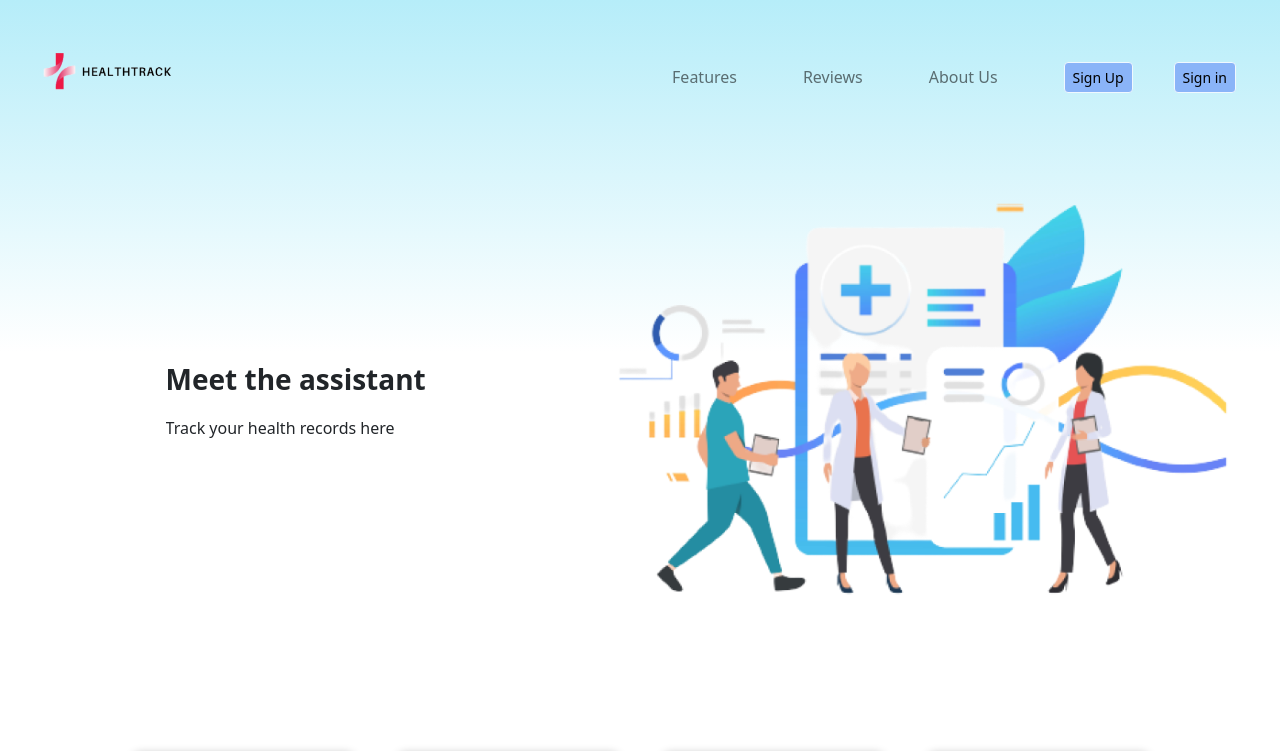
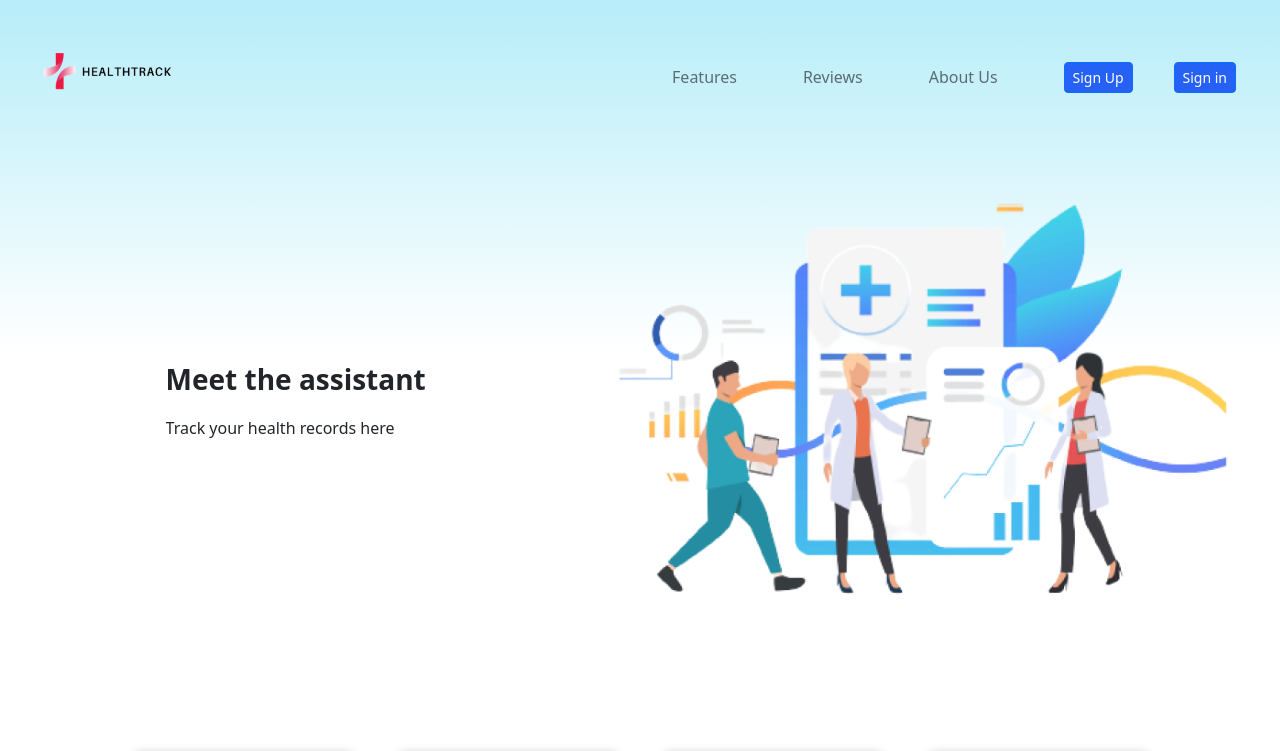
Before and after one commit to achintyamishra01/sehat, a React (Create React App) app: page / in a window 1280 px wide. Shown: the top 751 px of the page. Built offline with nearby package versions, Linux system fonts and the light colour scheme.

Commit message:
Changed Stylings

```diff
--- a/src/App.css
+++ b/src/App.css
@@ -205,3 +205,9 @@ carousel-item.active {
   /* background-color: #7378FD  */
 }
 /* Navbar */
+#sin {
+  background: rgb(38, 97, 245);
+}
+#sup {
+  background: rgb(38, 97, 245);
+}
--- a/src/pages/HomePage.js
+++ b/src/pages/HomePage.js
@@ -1,19 +1,19 @@
 import React from "react";
 import Cards from "../Components/Cards";
-import { Link } from 'react-router-dom'
+import { Link } from "react-router-dom";
 import Testimonials from "../Components/Testimonials";
 import logo from "../images/Healthtrack logo.png";
 import assistant from "../images/meet the assistant photo.png";
-import { ToastContainer, toast } from 'react-toastify';
-import 'react-toastify/dist/ReactToastify.css';
+import { ToastContainer, toast } from "react-toastify";
+import "react-toastify/dist/ReactToastify.css";
 
-import "../CSS/Header.css"
+import "../CSS/Header.css";
 import { HashLink } from "react-router-hash-link";
 
 function HomePage() {
-  const Logout=()=>{
+  const Logout = () => {
     localStorage.removeItem("email");
-    toast.success('Logging out..', {
+    toast.success("Logging out..", {
       position: "top-left",
       autoClose: 1000,
       hideProgressBar: false,
@@ -23,10 +23,9 @@ function HomePage() {
       progress: undefined,
     });
     setTimeout(() => {
-        window.location.reload()
+      window.location.reload();
     }, 2000);
-
-  }
+  };
 
   return (
     <div>
@@ -44,7 +43,7 @@ function HomePage() {
       <div className="container-fluid header-component">
         <nav className="navbar navbar-expand-lg navbar-light ">
           <a href="/" className="navbar-brand">
-            <img src={logo} id="logo" alt="" ></img>
+            <img src={logo} id="logo" alt=""></img>
           </a>
           <button
             className="navbar-toggler"
@@ -73,18 +72,49 @@ function HomePage() {
                 </HashLink>
               </li>
 
-             {!localStorage.getItem("email") ?<li>
+              {!localStorage.getItem("email") ? (
+                <li>
                   <Link className="nav-link" to={"/Sign"}>
-                <button type="button" className="btn btn-primary btn-sm" style={{  background: "#8ab4f8",color:"black",borderColor:"aliceblue"}}>Sign Up</button>
+                    <button
+                      type="button"
+                      className="btn btn-primary btn-sm"
+                      id="sup"
+                    >
+                      Sign Up
+                    </button>
                   </Link>
-              </li>:  <Link className="nav-link" to={"/Dashboard"}>Dashboard</Link>}
-
+                </li>
+              ) : (
+                <Link className="nav-link" to={"/Dashboard"}>
+                  Dashboard
+                </Link>
+              )}
 
               {/* changes are to made so the user can be logged out */}
-              {localStorage.getItem("email")? <button type="button" className="btn btn-primary btn-sm"  onClick={Logout} style={{  background: "#8ab4f8",color:"black",borderColor:"aliceblue"}}>Sign out</button>:  <Link className="nav-link" to={"/Login"}>
-                <button type="button" className="btn btn-primary btn-sm"  style={{  background: "#8ab4f8",color:"black",borderColor:"aliceblue"}}>Sign in</button>
-
-                </Link>}
+              {localStorage.getItem("email") ? (
+                <button
+                  type="button"
+                  className="btn btn-primary btn-sm"
+                  onClick={Logout}
+                  style={{
+                    background: "#8ab4f8",
+                    color: "black",
+                    borderColor: "aliceblue",
+                  }}
+                >
+                  Sign out
+                </button>
+              ) : (
+                <Link className="nav-link" to={"/Login"}>
+                  <button
+                    type="button"
+                    className="btn btn-primary btn-sm"
+                    id="sin"
+                  >
+                    Sign in
+                  </button>
+                </Link>
+              )}
             </ul>
           </div>
         </nav>
@@ -103,7 +133,6 @@ function HomePage() {
       <Testimonials />
     </div>
   );
-
 }
 
 export default HomePage;
```
Lines whose indentation alone changed are shown as unchanged.
